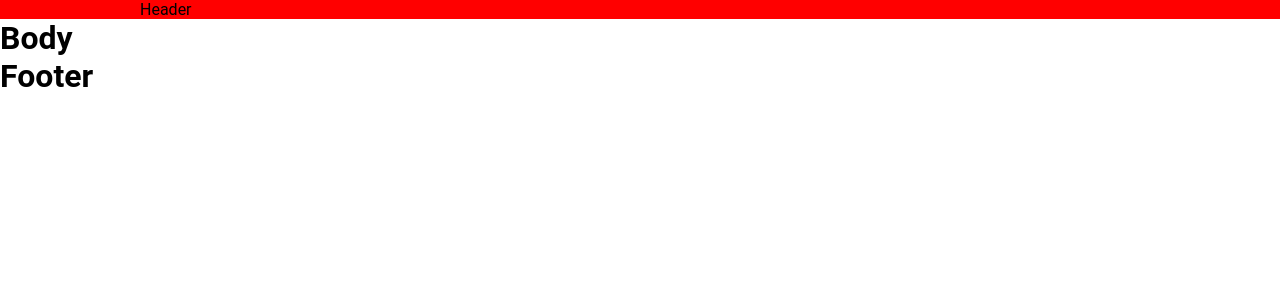
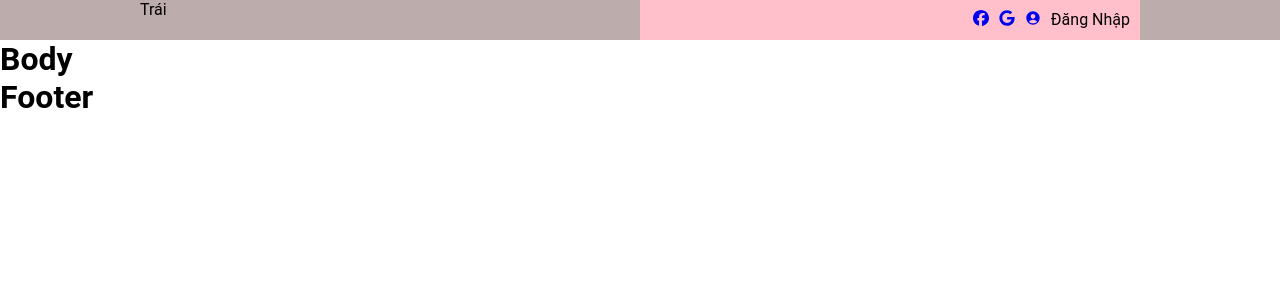
Before and after one commit to namtrungle20/TempestGaming, a React (Create React App) app: page / in a window 1280 px wide. Shown: the top 300 px of the page. Built offline with nearby package versions, Linux system fonts and the light colour scheme.

Commit message:
Them icon

```diff
--- a/package.json
+++ b/package.json
@@ -8,6 +8,7 @@
     "@testing-library/user-event": "^13.5.0",
     "react": "^18.3.1",
     "react-dom": "^18.3.1",
+    "react-icons": "^5.3.0",
     "react-router-dom": "^6.27.0",
     "react-scripts": "5.0.1",
     "scss": "^0.2.4",
--- a/src/pages/users/theme/header/index.js
+++ b/src/pages/users/theme/header/index.js
@@ -1,10 +1,36 @@
 import { memo } from "react";
 import "./styles.scss";
-
+// import { logo } from "/src/assets/images/logo_tempest_gaming.png";
+import { FaFacebook } from "react-icons/fa6";
+import { FaGoogle } from "react-icons/fa";
+import { Link } from "react-router-dom";
+import { MdAccountCircle } from "react-icons/md";
 const Header = () => {
   return (
     <div className="header-top">
-      <div className="container">Header</div>
+      <div className="container">
+        <div className="row">
+          <div className="col-6">Trái</div>
+          <div className="col-6 header-top-right">
+            <ul>
+              <li>
+                <Link to={""}>
+                  <FaFacebook />
+                </Link>
+              </li>
+              <li>
+                <Link to={""}>
+                  <FaGoogle />
+                </Link>
+              </li>
+              <Link to={""}>
+                <MdAccountCircle />
+              </Link>
+              <span>Đăng Nhập</span>
+            </ul>
+          </div>
+        </div>
+      </div>
     </div>
   );
 };
--- a/src/pages/users/theme/header/styles.scss
+++ b/src/pages/users/theme/header/styles.scss
@@ -1,4 +1,16 @@
 .header-top{
-    background: #f5f5f5;
-    background: red;
+    background: #bdacac;
 }
+.header-top-right{
+    background: pink;
+    display: grid;
+    justify-content: end;
+
+    ul {
+        display: flex;
+        column-gap: 10px;
+        list-style: none;
+        padding: 10px;
+        size: 30px;
+    }
+}
--- a/src/styles/pages/_all.scss
+++ b/src/styles/pages/_all.scss
@@ -20,3 +20,13 @@ body {
     // background-color: map.get($theme-colors, "main");
     margin: auto;
 }
+
+.row {
+    display: flex;
+    flex-wrap: wrap;
+}
+
+.col-6 {
+    flex: 0 0 50%;
+    max-width: 50%;
+}
```
Also changed, not shown: src/assets/images/logo_tempest_gaming.png (added), 1 other file (tests, documents, lock files or other folders).
